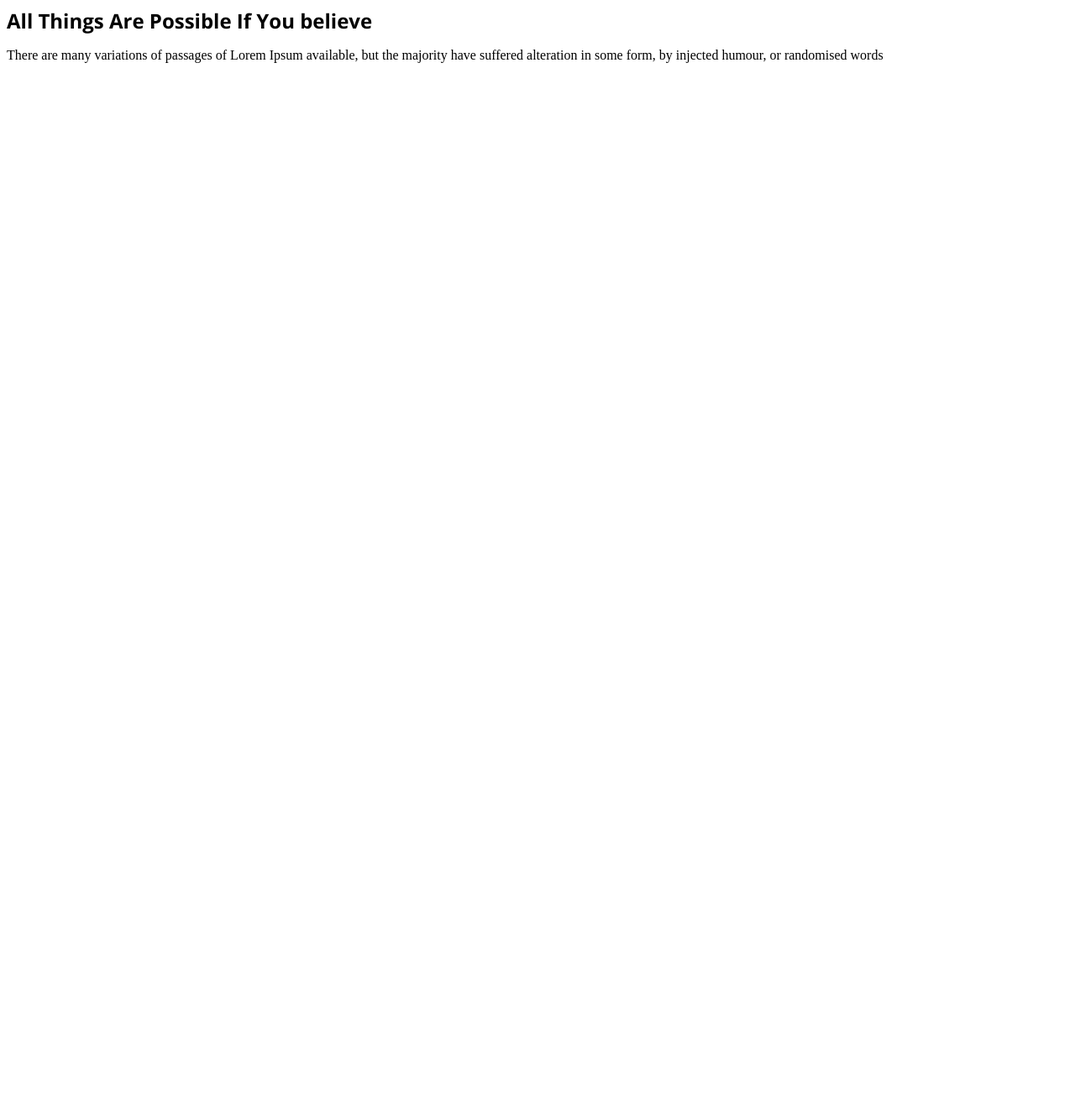
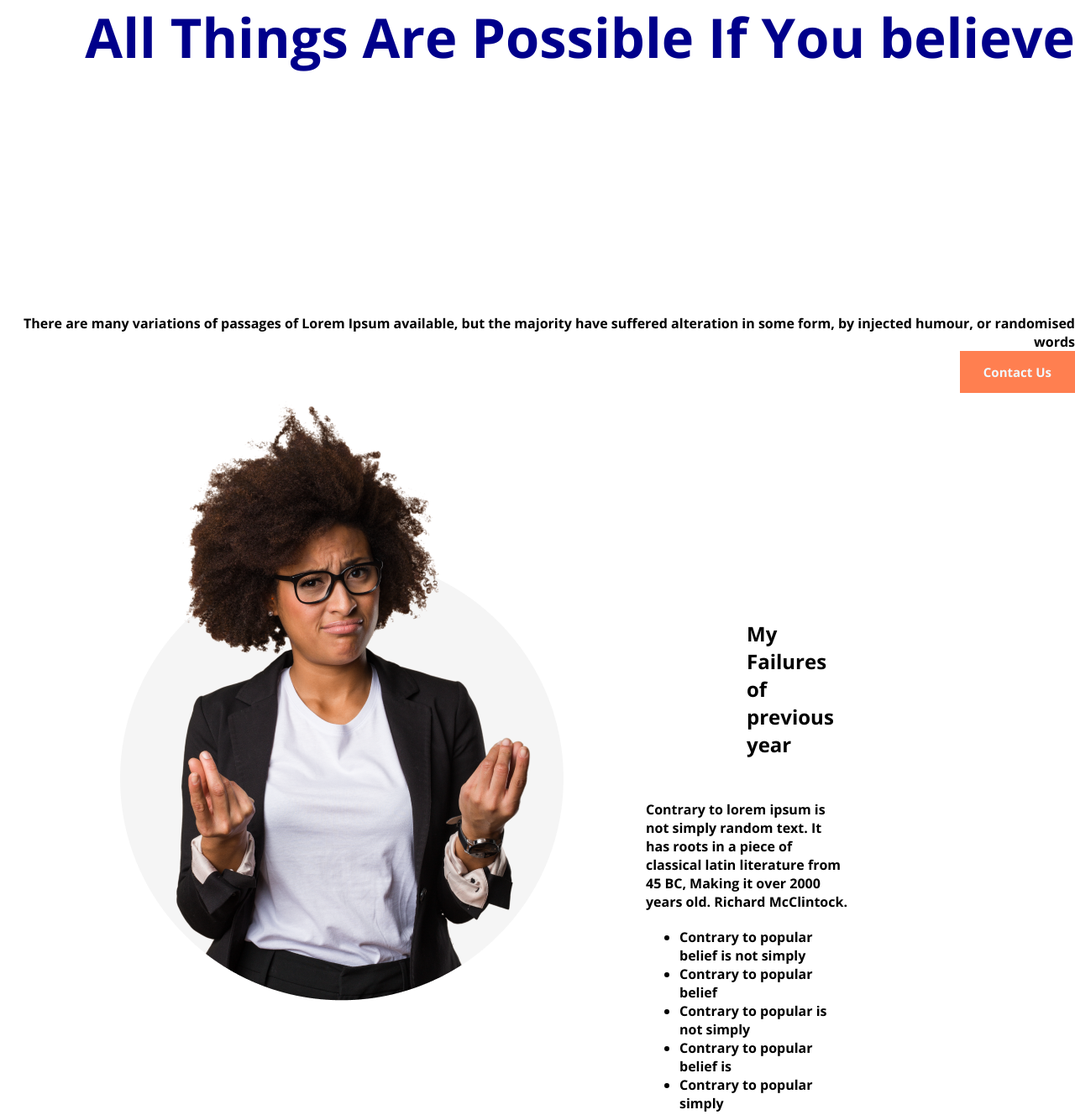
Before and after one commit to nahidmasuma/assignment-1, a plain HTML site: page index.html in a window 1280 px wide. Shown: the top 1328 px of the page at 84% size. Before the commit the page ends 800 px from the top, so only its background shows below. Drawn offline with nearby package versions, Linux system fonts and the light colour scheme.

Commit message:
section part commited

```diff
--- a/index.html
+++ b/index.html
@@ -10,21 +10,44 @@
 
 </head>
 <body>
-    <header>
+    <header class="header">
+        <div>
     <!-- header banner-->
     <div class="banner">
-        <div>
-            <h2 class="banner-header-style">All Things Are Possible If You believe</h2>
-            <p>
+            <h2 class="banner-header" >All Things Are Possible If You
+            believe</h2>
+            <p class="banner-description">
                 There are many variations of passages of Lorem Ipsum available, but the majority have suffered alteration in some form, by injected humour, or randomised words
             </p>
-
-        </div>
+            <button class="btn-primary">
+                Contact Us
+            </button>
+        <!-- <img src="images/banner/banner1.png" alt="">-->
     </div>
-
-
+</div>
     </header>
     <main>
+        <section class="section">
+            <div>
+                <img src="images/person.png" alt="">
+            </div>
+            <div class="section-body">
+                <h1 class="section description-header">My Failures
+                of previous year</h1>
+                <p class="section-description">
+                    Contrary to lorem ipsum is not simply random text. It has roots in a piece of classical latin literature from 45 BC, Making it over 2000 years old. Richard McClintock.
+                    <ul>
+                    <li>Contrary to popular belief is not simply</li>
+                    <li>Contrary to popular belief</li>
+                    <li>Contrary to popular is not simply</li>
+                    <li>Contrary to popular belief is</li>
+                    <li>Contrary to popular simply</li>
+                </ul>
+                </p>
+            </div>
+
+        </section>
+        se
 
     </main>
     <footer>
--- a/styles/assignment.css
+++ b/styles/assignment.css
@@ -1,5 +1,50 @@
-.banner-header-style{
+*{
     margin: 0;
     font-family: 'Open Sans', sans-serif;
 }
+/*.header{
+    background-image: url('../images/banner/banner1.png');
+    height: 100%;
+    background-repeat: no-repeat;
+    background-size: cover;
+    position: absolute;
+}*/
+
+.banner-header{
+    color: darkblue;
+    font-weight: 700;
+    font-size: 65px;
+    height: 350px;
+    margin-bottom: 24px;
+}
+.banner{
+    text-align: right;
+}
+
 /* header styles */
+.btn-primary{
+    color: aliceblue;
+    font-weight: 700;
+    height: 50px;
+    font-size: 15px;
+    border: 0;
+    padding: 10px 28px;
+    background: coral;
+}
+.section{
+    display: flex;
+    justify-content: space-between;
+    margin-left:120px;
+}
+.section-body{
+    margin-top: 270px;
+    margin-left: 80px;
+    margin-right: 270px;
+}
+.section description-header{
+    padding-bottom: 50px;
+}
+.section-description{
+    padding-top: 50px;
+    padding-bottom: 20px;
+}
```
